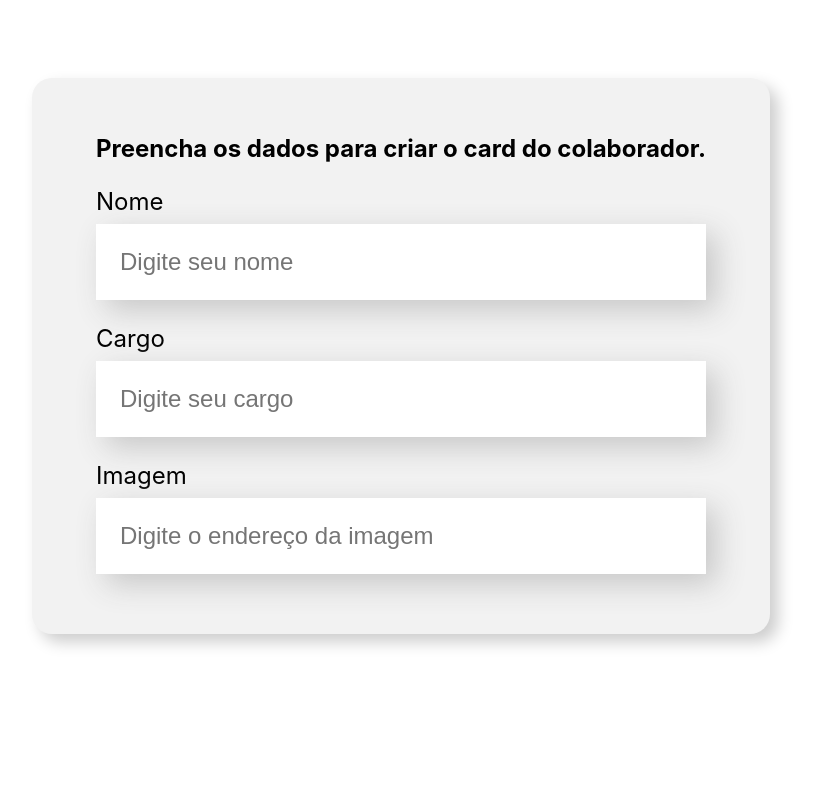
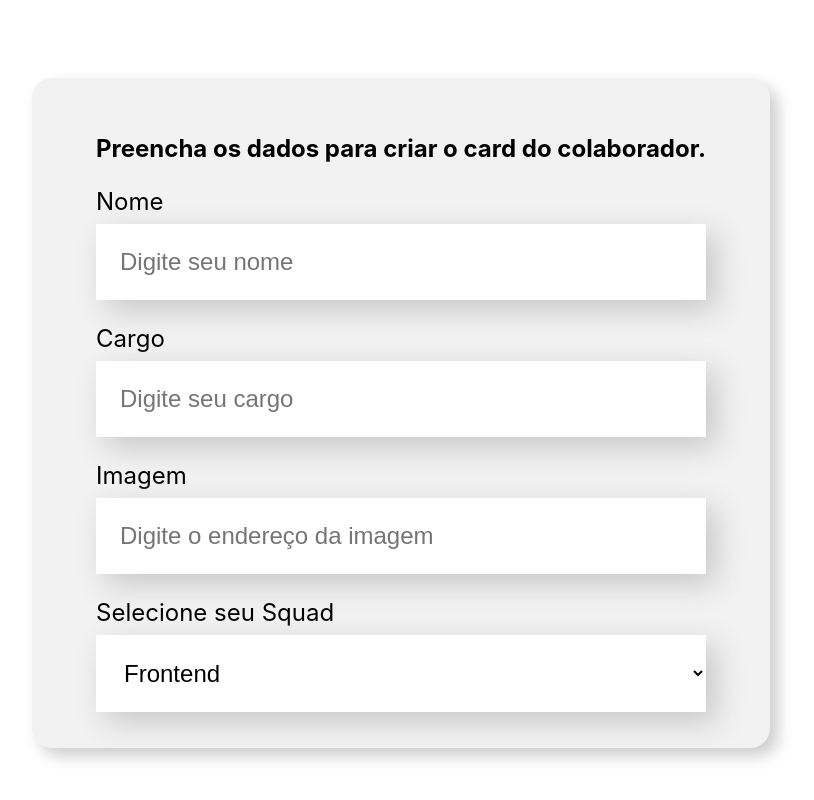
Before and after one commit to JrSchmidtt/organo, a React (Create React App) app: page / in a window 1280 px wide. Shown: the part 500-1300 px from the top of the page, without its empty margins (239-1053 px from the left). Before the commit the page ends 1214 px from the top, so only its background shows below. Built offline with nearby package versions, Linux system fonts and the light colour scheme.

Commit message:
Drop down list component

```diff
--- /dev/null
+++ b/src/components/DropDownList/DropDownList.css
@@ -0,0 +1,15 @@
+.drop-down-list label {
+    display: block;
+    margin-bottom: 8px;
+    font-size: 24px;
+}
+
+.drop-down-list select {
+    background-color: white;
+    box-shadow: 10px 10px 30px #c7c7c7;
+    width: 100%;
+    border: none;
+    font-size: 24px;
+    padding: 24px;
+    box-sizing: border-box;
+}
--- /dev/null
+++ b/src/components/DropDownList/index.jsx
@@ -0,0 +1,15 @@
+import './DropDownList.css'
+
+const DropDownList = (props) => {
+    const { label, options } = props
+    return (
+        <div className='drop-down-list'>
+            <label>{label}</label>
+            <select>
+                {options.map((item) => <option key={item}>{item}</option>)}
+            </select>
+        </div>
+    )
+}
+
+export default DropDownList
--- a/src/components/Form/index.jsx
+++ b/src/components/Form/index.jsx
@@ -1,7 +1,9 @@
 import './Form.css'
 import FieldText from '../FieldText'
+import DropDownList from '../DropDownList'
 
 const Form = () => {
+    const squads = ['Frontend', 'Backend', 'Fullstack', 'Mobile', 'DevOps', 'Marketing']
     return (
         <section className='Form'>
             <form>
@@ -9,6 +11,7 @@ const Form = () => {
                 <FieldText label="Nome" placeholder="Digite seu nome" />
                 <FieldText label="Cargo" placeholder="Digite seu cargo" />
                 <FieldText label="Imagem" placeholder="Digite o endereço da imagem" />
+                <DropDownList options={squads} label="Selecione seu Squad" />
             </form>
         </section>
     )
```
